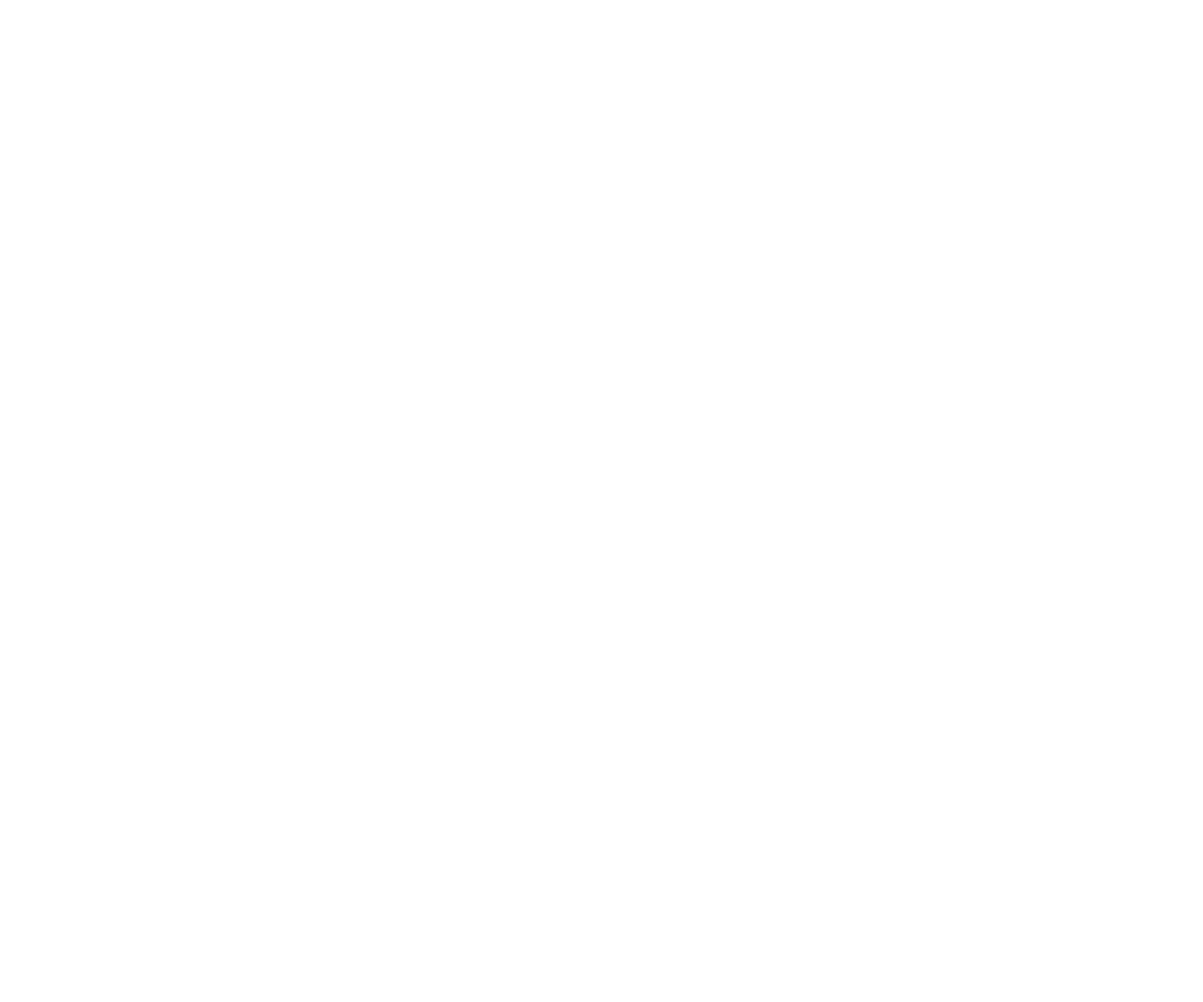
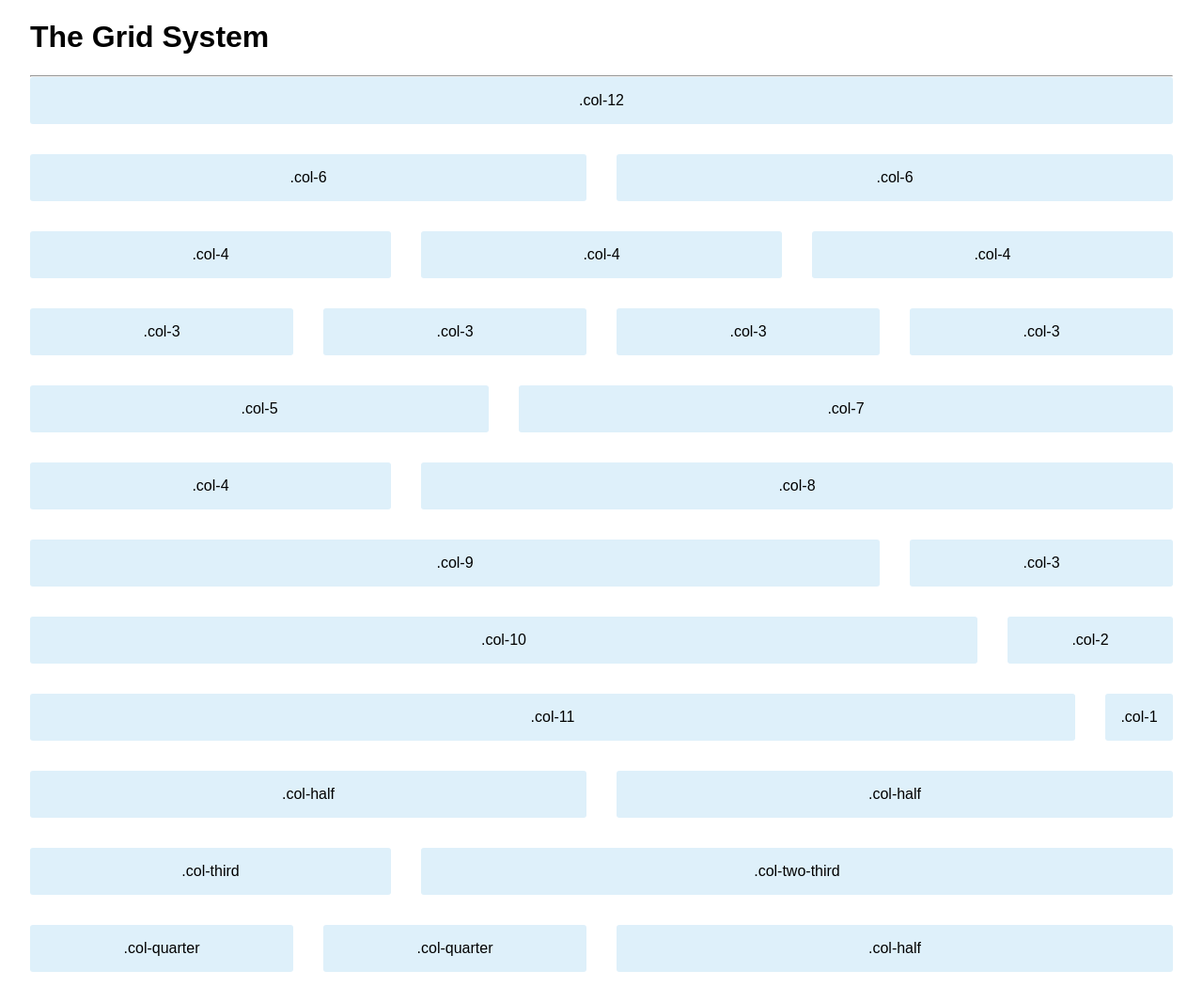
Before and after one commit to edwinchen85/pattern_library_for_web, a plain HTML site: page index.html in a window 1280 px wide. Shown: the whole page at 94% size. Before the commit the page ends 800 px from the top, so only its background shows below. Drawn offline with Linux system fonts and the light colour scheme.

Commit message:
Add markup and style for The Grid System

```diff
--- a/index.html
+++ b/index.html
@@ -10,8 +10,142 @@
   <!-- Stylesheets -->
   <link rel="stylesheet" href="css/styles.css">
 
+  <style>
+    .demo-col {
+      background-color: #def0fa;
+      text-align: center;
+      padding: 1em 0;
+      display: block;
+      border-radius: 3px;
+    }
+
+    .row {
+      margin-bottom: 2em;
+    }
+  </style>
+
 </head>
 <body>
 
+  <!-- The Grid System -->
+  <section>
+    <div class="container">
+      <h1>The Grid System</h1>
+
+      <hr>
+
+      <div class="row">
+        <div class="col-12"><div class="demo-col">.col-12</div></div>
+      </div>
+
+      <div class="row">
+        <div class="col-6"><div class="demo-col">.col-6</div></div>
+        <div class="col-6"><div class="demo-col">.col-6</div></div>
+      </div>
+
+      <div class="row">
+        <div class="col-4">
+          <div class="demo-col">.col-4</div>
+        </div>
+        <div class="col-4">
+          <div class="demo-col">.col-4</div>
+        </div>
+        <div class="col-4">
+          <div class="demo-col">.col-4</div>
+        </div>
+      </div>
+
+      <div class="row">
+        <div class="col-3">
+          <div class="demo-col">.col-3</div>
+        </div>
+        <div class="col-3">
+          <div class="demo-col">.col-3</div>
+        </div>
+        <div class="col-3">
+          <div class="demo-col">.col-3</div>
+        </div>
+        <div class="col-3">
+          <div class="demo-col">.col-3</div>
+        </div>
+      </div>
+
+      <div class="row">
+        <div class="col-5">
+          <div class="demo-col">.col-5</div>
+        </div>
+        <div class="col-7">
+          <div class="demo-col">.col-7</div>
+        </div>
+      </div>
+
+      <div class="row">
+        <div class="col-4">
+          <div class="demo-col">.col-4</div>
+        </div>
+        <div class="col-8">
+          <div class="demo-col">.col-8</div>
+        </div>
+      </div>
+
+      <div class="row">
+        <div class="col-9">
+          <div class="demo-col">.col-9</div>
+        </div>
+        <div class="col-3">
+          <div class="demo-col">.col-3</div>
+        </div>
+      </div>
+
+      <div class="row">
+        <div class="col-10">
+          <div class="demo-col">.col-10</div>
+        </div>
+        <div class="col-2">
+          <div class="demo-col">.col-2</div>
+        </div>
+      </div>
+
+      <div class="row">
+        <div class="col-11">
+          <div class="demo-col">.col-11</div>
+        </div>
+        <div class="col-1">
+          <div class="demo-col">.col-1</div>
+        </div>
+      </div>
+
+      <div class="row">
+        <div class="col-half">
+          <div class="demo-col">.col-half</div>
+        </div>
+        <div class="col-half">
+          <div class="demo-col">.col-half</div>
+        </div>
+      </div>
+
+      <div class="row">
+        <div class="col-third">
+          <div class="demo-col">.col-third</div>
+        </div>
+        <div class="col-two-third">
+          <div class="demo-col">.col-two-third</div>
+        </div>
+      </div>
+
+      <div class="row">
+        <div class="col-quarter">
+          <div class="demo-col">.col-quarter</div>
+        </div>
+        <div class="col-quarter">
+          <div class="demo-col">.col-quarter</div>
+        </div>
+        <div class="col-half">
+          <div class="demo-col">.col-half</div>
+        </div>
+      </div>
+    </div>
+  </section>
+
 </body>
 </html>
--- a/sass/basic/_grid.scss
+++ b/sass/basic/_grid.scss
@@ -0,0 +1,73 @@
+@import "../settings/settings";
+
+/* Main Container. */
+.container {
+  width:95%;
+  margin: 0 auto;
+}
+
+/* The Columns. */
+[class^="col-"] {
+  float: left;
+  padding: 0 $gutter;
+}
+
+/* The Row. */
+.row {
+  margin-left: -$gutter;
+  margin-right: -$gutter;
+}
+
+.row:after {
+  content: "";
+
+  display: table;
+  clear: both;
+}
+
+/* Column Widths. */
+@for $i from 1 through $column-count {
+  .col-#{$i} {
+    width: ( 100 / $column-count ) * $i * 1%;
+  }
+}
+
+/* Special Classes */
+.col-third {
+  width: ( 100 / 3 ) * 1%;
+}
+
+.col-two-third {
+  width: ( 100/ 3 ) * 2%;
+}
+
+.col-half {
+  width: ( 100 / 2 ) * 1%;
+}
+
+.col-quarter {
+  width: ( 100 / 4 ) * 1%;
+}
+
+img {
+  max-width: 100%;
+  height: auto;
+}
+
+/* Responsive Behaviour */
+@media (max-width: 1024px) {
+  [class^="col-"] {
+    padding: 0 $gutter / 2;
+  }
+
+  .row {
+    margin-left: -$gutter / 2;
+    margin-right: -$gutter / 2;
+  }
+}
+
+@media (max-width: 768px) {
+  [class^="col-"] {
+    width: 100%
+  }
+}
--- a/sass/settings/_settings.scss
+++ b/sass/settings/_settings.scss
@@ -0,0 +1,3 @@
+// Grid variables.
+$column-count: 12;
+$gutter: 1em;
```
Also changed, not shown: css/styles.css, 1 other file.
